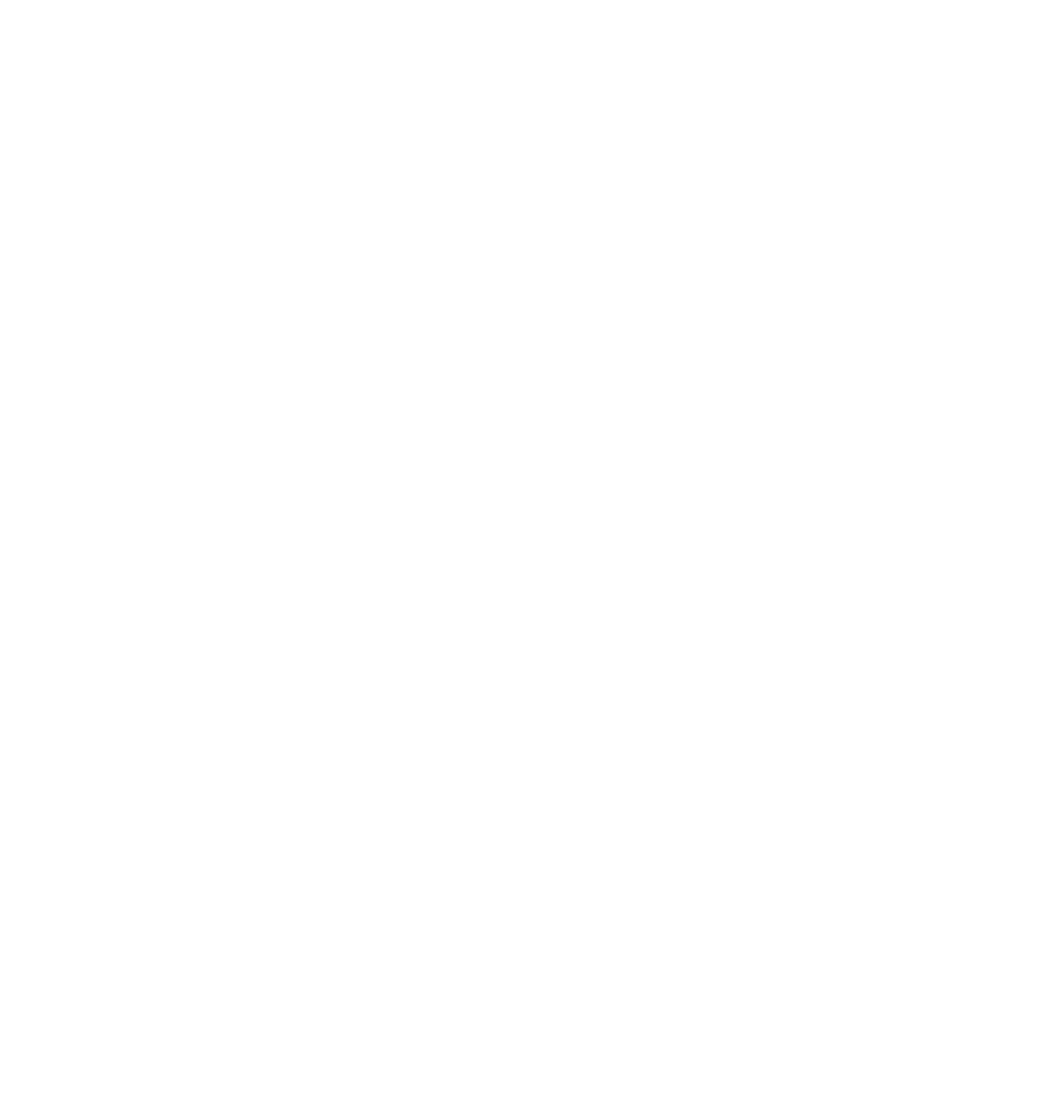
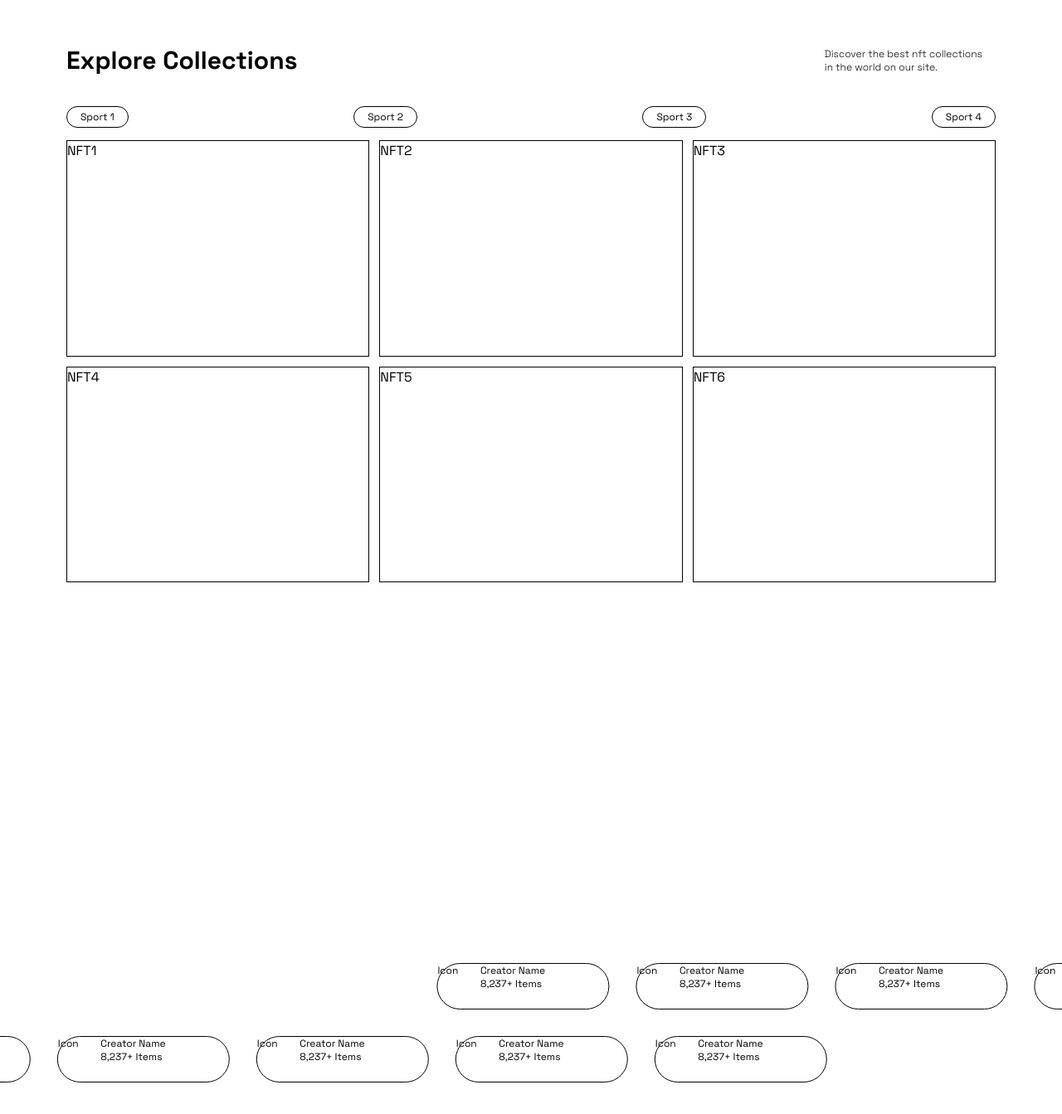
Before and after one commit to CharlesCarr/next-nft-landing-page, a Next.js app: page / in a window 1280 px wide. Shown: the part 1567-2910 px from the top of the page at 83% size. Before the commit the page ends 1600 px from the top, so only its background shows below. Built offline with nearby package versions, Linux system fonts and the light colour scheme.

Commit message:
feat: add collections section

```diff
--- a/components/NftItem.tsx
+++ b/components/NftItem.tsx
@@ -1,6 +1,6 @@
 import Image from "next/image";
 import React from "react";
-import Phillies from "./images/phillies-test.jpeg";
+// import Phillies from "./images/phillies-test.jpeg";
 
 const NftItem = ({ img = 0, number = 0, price = 0, passRef }: any) => {
   let play = (e: any) => {
@@ -11,23 +11,18 @@
   };
 
   return (
-    <div className="w-60 mx-0 my-4 rounded cursor-pointer" onMouseOver={e => pause(e) }  onMouseOut={e => play(e) }>
-      <Image width={500} height={400}  src={Phillies} alt="NFT" />
+    <div
+      className="w-52 h-14 mx-4 my-4 cursor-pointer border border-black rounded-full flex text-xs"
+      onMouseOver={(e) => pause(e)}
+      onMouseOut={(e) => play(e)}
+    >
+      <div className="h-full w-1/4">
+        <p className="">Icon</p>
+      </div>
 
-      <div className="flex justify-between px-[0.8rem] py-4 border-2 rounded-b bg-white">
-        <div>
-          <span>NFT</span> <br />
-          <h1>#{number}</h1>
-        </div>
-
-        <div>
-          <span>Price</span>
-          <div className="flex justify-start items-center">
-            {/* <Image /> */}
-            <p>ETH</p>
-            <h1>{Number(price).toFixed(1)}</h1>
-          </div>
-        </div>
+      <div className="h-full w-3/4">
+        <p>Creator Name</p>
+        <p>8,237+ Items</p>
       </div>
     </div>
   );
--- /dev/null
+++ b/components/sections/Collections.tsx
@@ -0,0 +1,32 @@
+import React from "react";
+
+const Collections = () => {
+  return (
+    <div className="h-screen w-full px-20">
+      <div className="flex w-full h-20 justify-between items-center">
+        <p className="text-3xl font-bold">Explore Collections</p>
+        <p className="font-light text-xs pr-4">
+          Discover the best nft collections <br /> in the world on our site.
+        </p>
+      </div>
+      <div className="flex w-full h-14">
+        <ul className="p-0 m-0 w-full flex justify-between items-center">
+          <li className="border border-black rounded-2xl px-4 py-1 text-xs">Sport 1</li>
+          <li className="border border-black rounded-2xl px-4 py-1 text-xs">Sport 2</li>
+          <li className="border border-black rounded-2xl px-4 py-1 text-xs">Sport 3</li>
+          <li className="border border-black rounded-2xl px-4 py-1 text-xs">Sport 4</li>
+        </ul>
+      </div>
+      <div className="w-full h-4/6 grid grid-cols-3 gap-3">
+        <div className="border border-black">NFT1</div>
+        <div className="border border-black">NFT2</div>
+        <div className="border border-black">NFT3</div>
+        <div className="border border-black">NFT4</div>
+        <div className="border border-black">NFT5</div>
+        <div className="border border-black">NFT6</div>
+      </div>
+    </div>
+  );
+};
+
+export default Collections;
--- a/components/sections/Showcase.tsx
+++ b/components/sections/Showcase.tsx
@@ -6,7 +6,7 @@
   const Row2Ref = useRef(null);
 
   return (
-    <div className="min-h-screen w-screen flex flex-col justify-center items-center relative overflow-hidden bg-slate-700" id="showcase">
+    <div className="min-h-screen w-screen flex flex-col justify-center items-center relative overflow-hidden" id="showcase">
       <div
         className="whitespace-nowrap box-content mx-8 my-0 flex animate-move"
         ref={Row1Ref}
--- a/pages/index.tsx
+++ b/pages/index.tsx
@@ -11,6 +11,7 @@
 import Faq from "../components/sections/Faq";
 import { Inter } from '@next/font/google'
 import Trending from "../components/sections/Trending";
+import Collections from "../components/sections/Collections";
 
 export default function Home() {
   return (
@@ -24,9 +25,11 @@
       <Nav />
       <Top />
       <Trending />
+      <Collections />
+      <Showcase />
       {/* <About />
       <Roadmap />
-      <Showcase />
+
       <Faq /> */}
 
       {/* <Companies />
```
